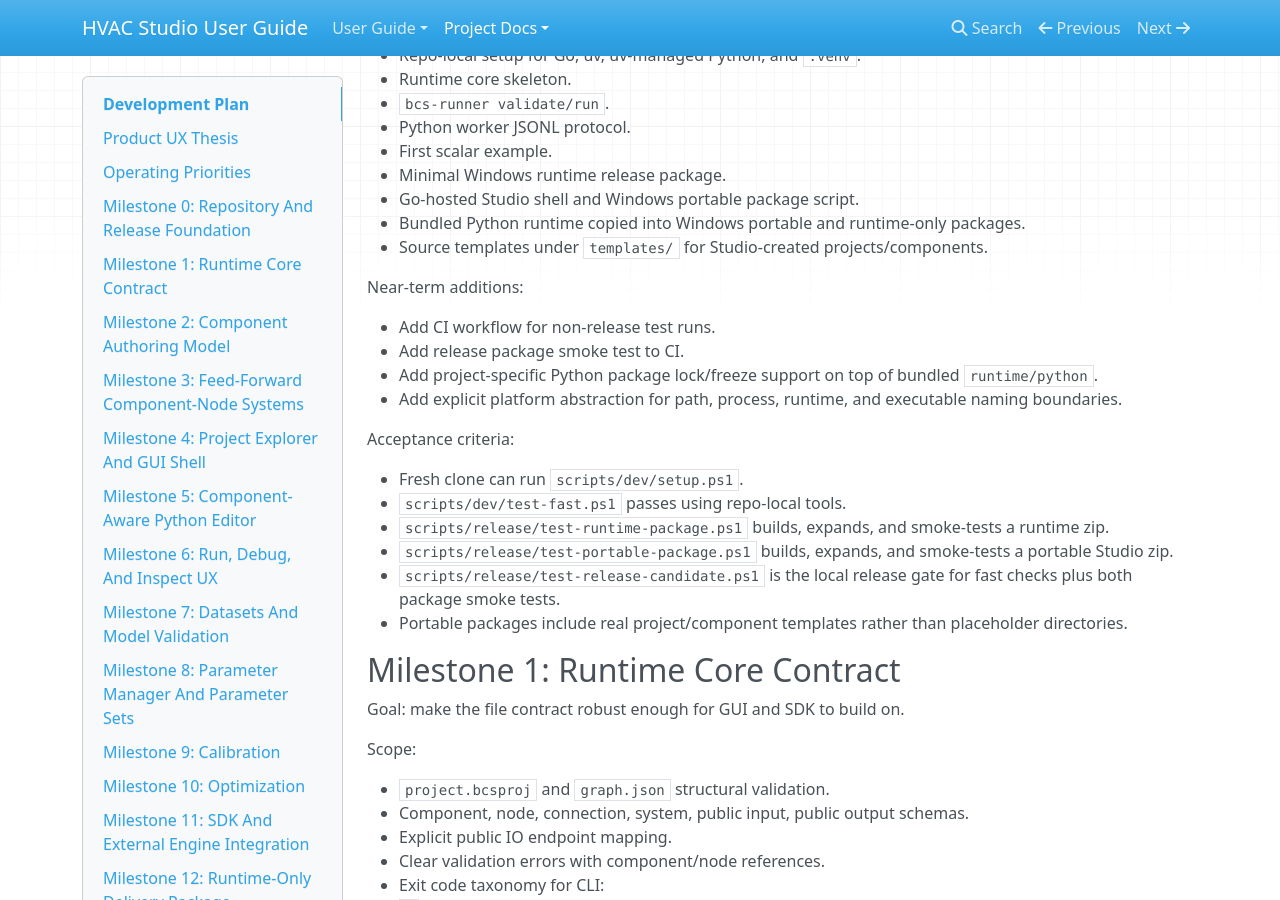
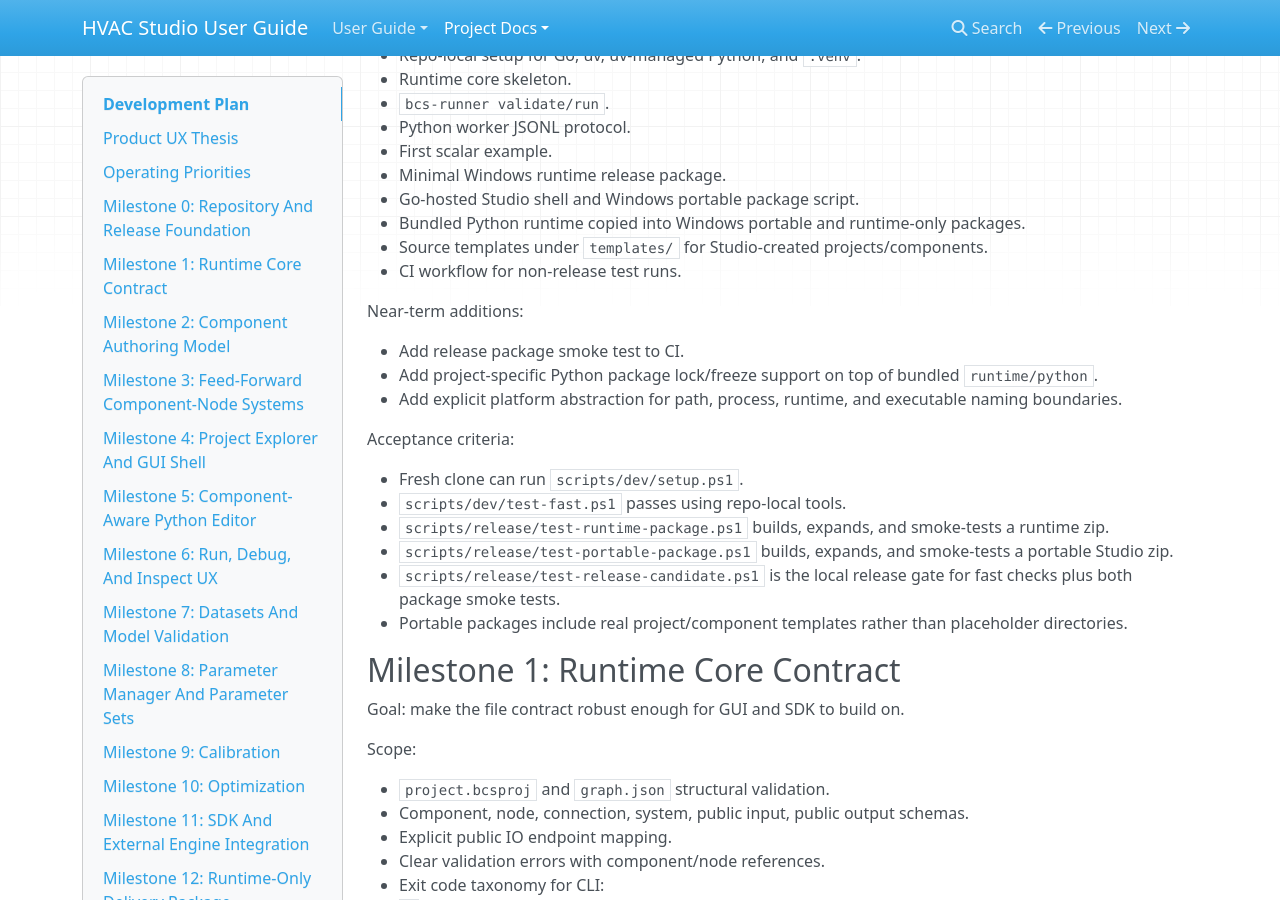
Before and after one commit to Gonie-Gonie/hvac-studio, an MkDocs documentation site: the page built from docs/development-plan.md, in a window 1280 px wide and 900 px high, scrolled down 1225 px. Built offline with MkDocs 1.6.1, drawn with Linux system fonts in a browser that asks for light colours; nearby versions of some CDN libraries; some of the changed text lies outside the part shown.

Commit message:
Add non-release CI workflow

```diff
--- a/docs/development-plan.md
+++ b/docs/development-plan.md
@@ -55,10 +55,10 @@ Already present:
 - Go-hosted Studio shell and Windows portable package script.
 - Bundled Python runtime copied into Windows portable and runtime-only packages.
 - Source templates under `templates/` for Studio-created projects/components.
+- CI workflow for non-release test runs.
 
 Near-term additions:
 
-- Add CI workflow for non-release test runs.
 - Add release package smoke test to CI.
 - Add project-specific Python package lock/freeze support on top of bundled `runtime/python`.
 - Add explicit platform abstraction for path, process, runtime, and executable naming boundaries.
```
Also changed, not shown: other parts of docs/development-plan.md (+1 -1 lines), CHANGELOG.md (+1 -0 lines), 1 other file.
